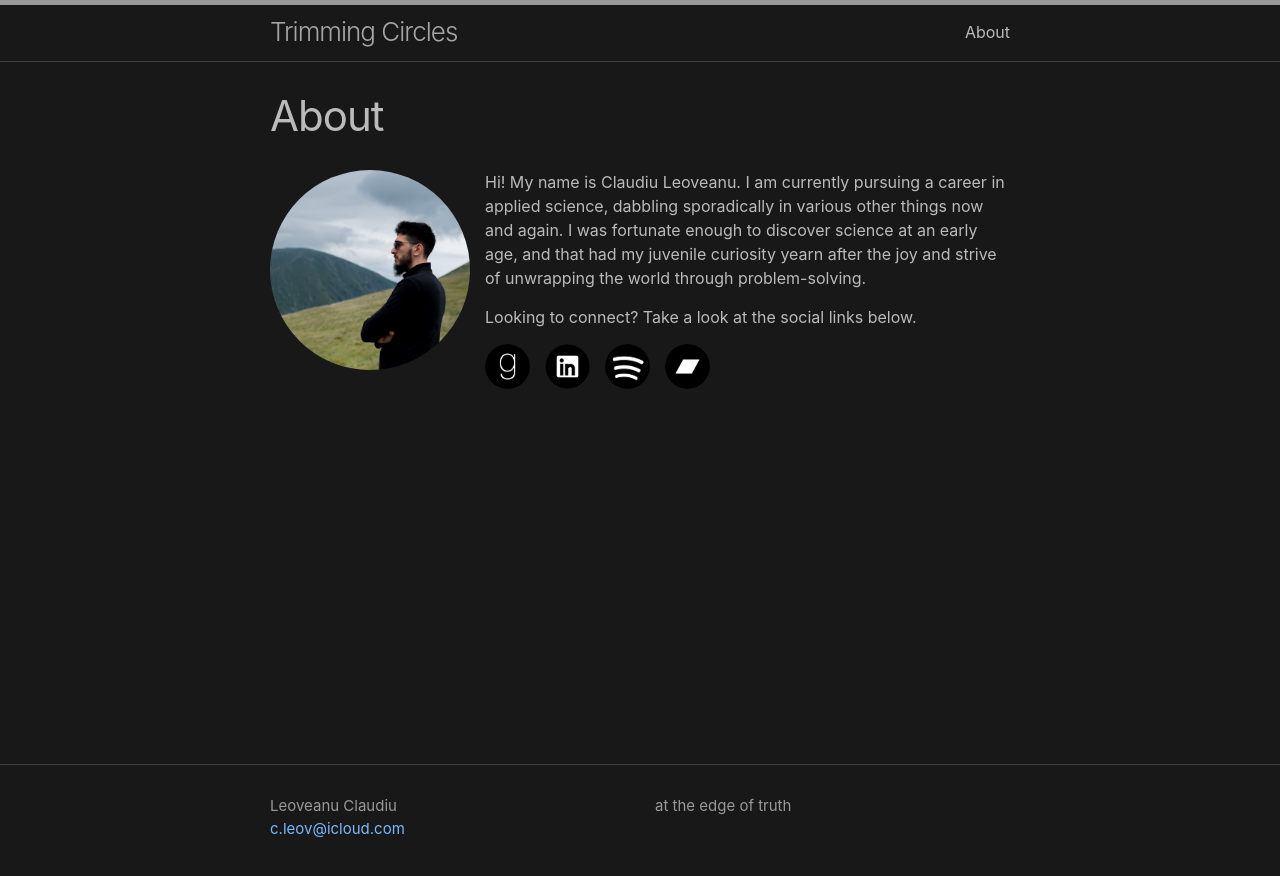
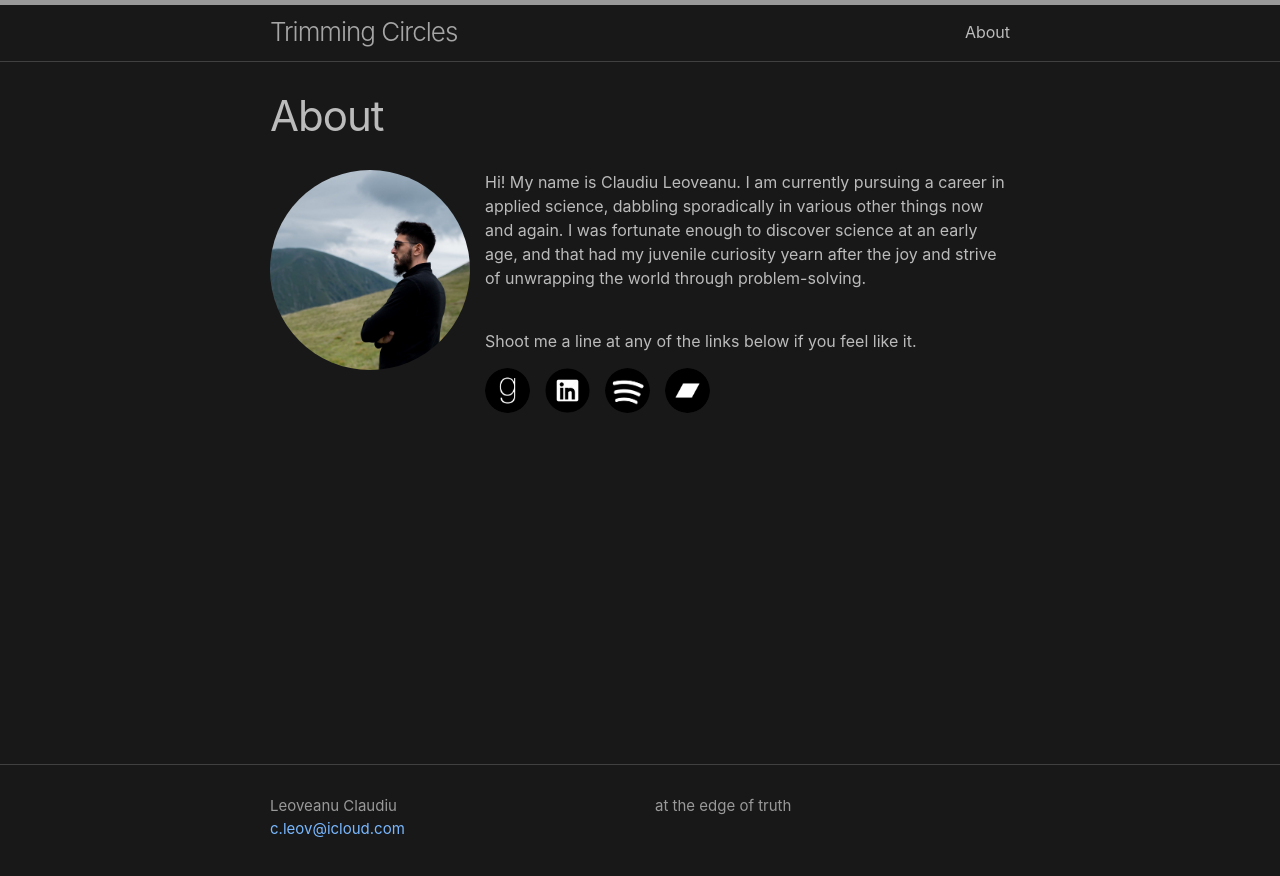
Before and after one commit to futurisold/futurisold.github.io, a Jekyll site: the page built from about.md, in a window 1280 px wide. Shown: the top 876 px of the page. Built offline with Jekyll 4.4.1, drawn with Linux system fonts in a browser that asks for light colours.

Commit message:
about section

```diff
--- a/about.md
+++ b/about.md
@@ -15,7 +15,7 @@ img {
 
 Hi! My name is Claudiu Leoveanu. I am currently pursuing a career in applied science, dabbling sporadically in various other things now and again. I was fortunate enough to discover science at an early age, and that had my juvenile curiosity yearn after the joy and strive of unwrapping the world through problem-solving.
 
-Looking to connect? Take a look at the social links below.
+<br> Shoot me a line at any of the links below if you feel like it.
 
 <body>
 <a href="https://www.goodreads.com/user/show/90047214-claudiu-leoveanu">
```
